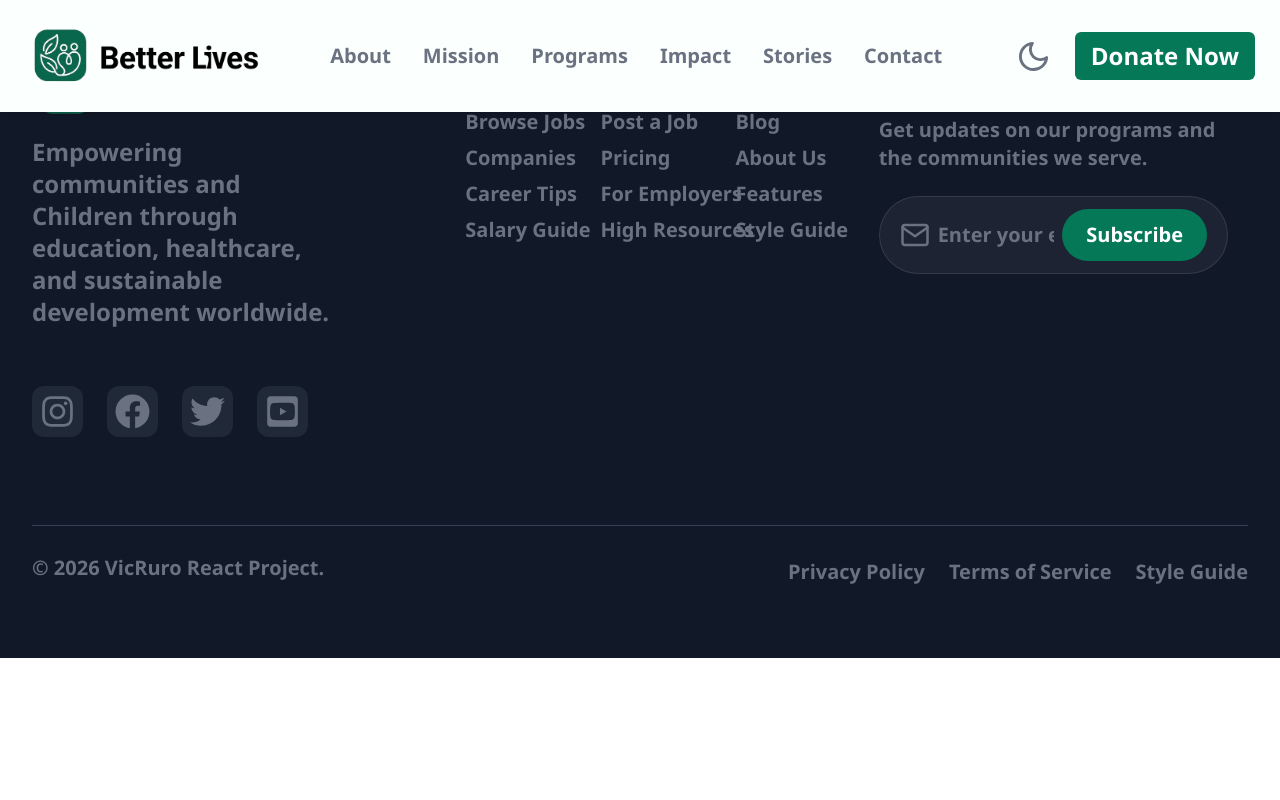
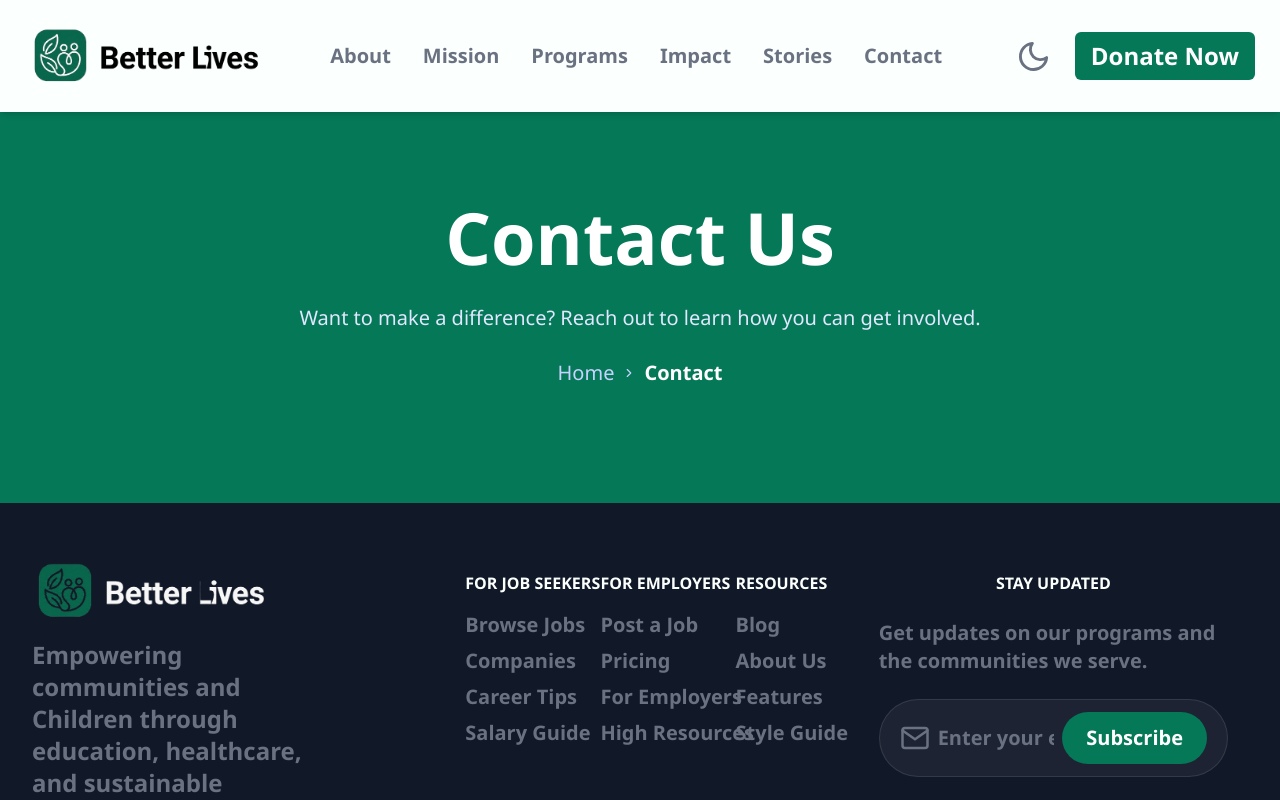
Before and after one commit to Victoryruro/Better-Lives, a React (Vite) app: page /Contact in a window 1280 px wide. Shown: the top 800 px of the page. Built offline with nearby package versions, Linux system fonts and the light colour scheme.

Commit message:
Started Contact

```diff
--- /dev/null
+++ b/src/Pages/Contact.jsx
@@ -0,0 +1,21 @@
+import React from 'react'
+import PageHero from '../Components/HeroComponent'
+
+const Contact = () => {
+  return (
+    <>
+        <PageHero
+
+                title="Contact Us"
+
+                subtitle="Want to make a difference? Reach out to learn how you can get involved."
+                breadcrumbs={[
+                    { label: 'Home', href: '/' },
+                    { label: 'Contact' },
+                ]}
+        />
+    </>
+  )
+}
+
+export default Contact
```
Also changed, not shown: src/App.jsx (+3 -4 lines).
